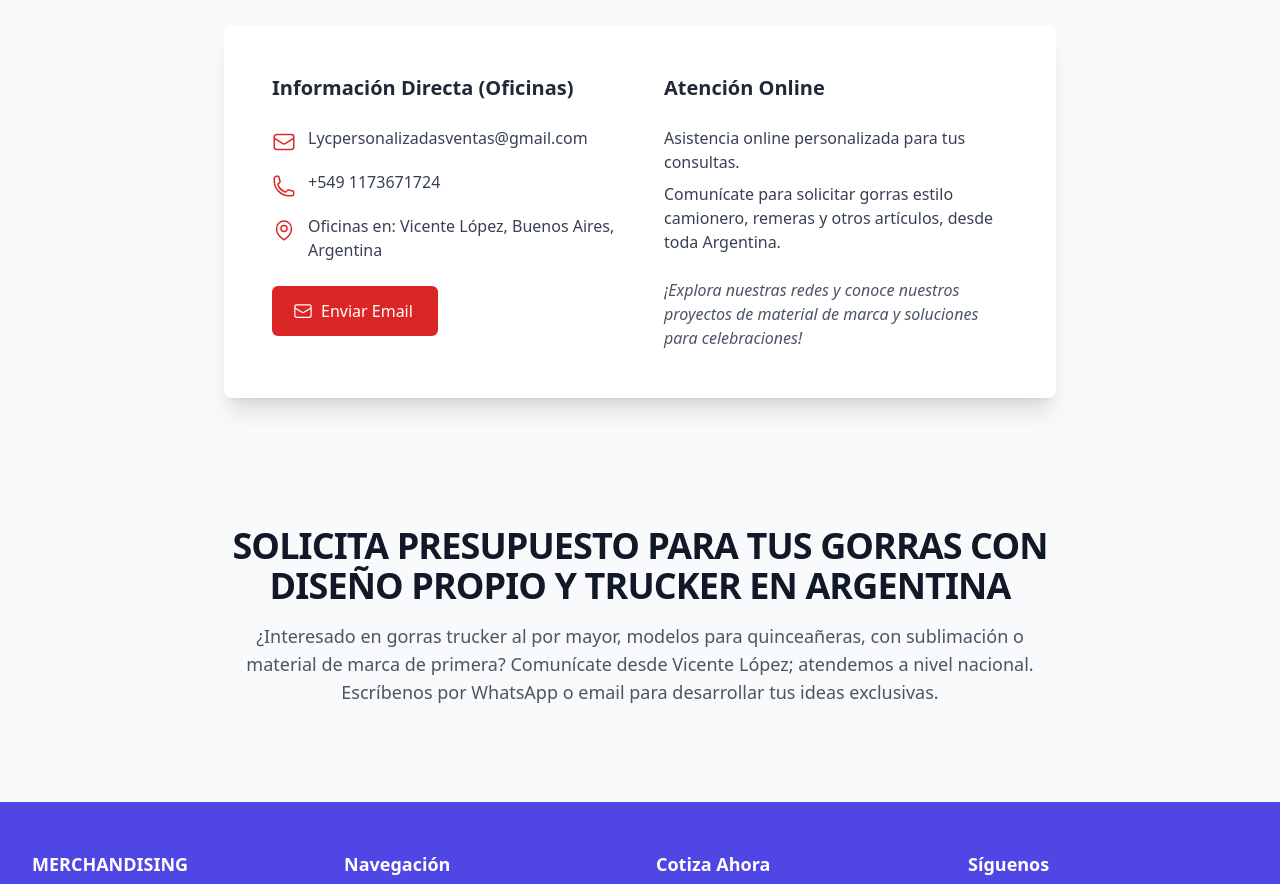
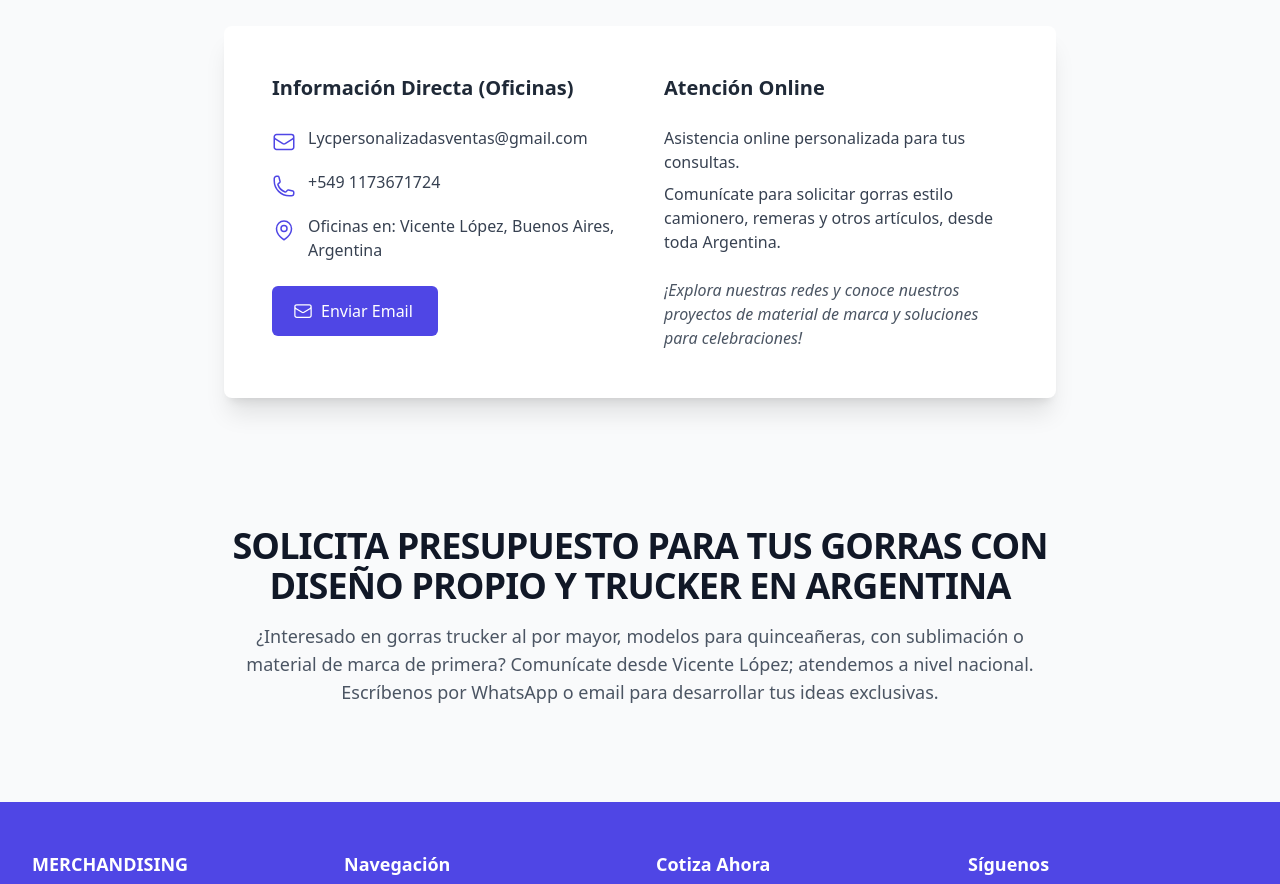
Before and after one commit to lycpersonalizadas/lycpersonalizadas, a React (Vite) app: page / in a window 1280 px wide. Shown: the part 4440-5324 px from the top of the page. Built offline with nearby package versions, Linux system fonts and the light colour scheme.

Commit message:
Add files via upload

```diff
--- a/components/ContactAndFooter.tsx
+++ b/components/ContactAndFooter.tsx
@@ -21,23 +21,23 @@ const ContactAndFooter: React.FC = () => {
                 <h3 className="text-xl font-semibold text-gray-800 mb-6">Información Directa (Oficinas)</h3>
                 <ul className="space-y-4">
                   <li className="flex items-start">
-                    <EnvelopeIcon className="h-6 w-6 text-red-600 flex-shrink-0 mr-3 mt-1" aria-hidden="true" />
+                    <EnvelopeIcon className="h-6 w-6 text-indigo-600 flex-shrink-0 mr-3 mt-1" aria-hidden="true" />
                     <div>
-                      <a href="mailto:Lycpersonalizadasventas@gmail.com" className="text-gray-700 hover:text-red-600 transition-colors">
+                      <a href="mailto:Lycpersonalizadasventas@gmail.com" className="text-gray-700 hover:text-indigo-600 transition-colors">
                         Lycpersonalizadasventas@gmail.com
                       </a>
                     </div>
                   </li>
                   <li className="flex items-start">
-                    <PhoneIcon className="h-6 w-6 text-red-600 flex-shrink-0 mr-3 mt-1" aria-hidden="true" />
+                    <PhoneIcon className="h-6 w-6 text-indigo-600 flex-shrink-0 mr-3 mt-1" aria-hidden="true" />
                     <div>
-                      <a href="tel:+5491173671724" className="text-gray-700 hover:text-red-600 transition-colors">
+                      <a href="tel:+5491173671724" className="text-gray-700 hover:text-indigo-600 transition-colors">
                         +549 1173671724
                       </a>
                     </div>
                   </li>
                   <li className="flex items-start">
-                    <MapPinIcon className="h-6 w-6 text-red-600 flex-shrink-0 mr-3 mt-1" aria-hidden="true" />
+                    <MapPinIcon className="h-6 w-6 text-indigo-600 flex-shrink-0 mr-3 mt-1" aria-hidden="true" />
                     <address className="text-gray-700 not-italic">
                       Oficinas en: Vicente López, Buenos Aires, Argentina
                     </address>
@@ -46,7 +46,7 @@ const ContactAndFooter: React.FC = () => {
                 <div className="mt-6">
                   <a
                     href="mailto:Lycpersonalizadasventas@gmail.com"
-                    className="inline-flex items-center justify-center px-6 py-3 border border-transparent text-base font-medium rounded-md text-white bg-red-600 hover:bg-red-700 focus:outline-none focus:ring-2 focus:ring-offset-2 focus:ring-red-500 transition-colors"
+                    className="inline-flex items-center justify-center px-6 py-3 border border-transparent text-base font-medium rounded-md text-white bg-indigo-600 hover:bg-indigo-700 focus:outline-none focus:ring-2 focus:ring-offset-2 focus:ring-indigo-500 transition-colors"
                   >
                     <EnvelopeIcon className="h-5 w-5 mr-2 -ml-1" aria-hidden="true" />
                     Enviar Email
--- a/index.html
+++ b/index.html
@@ -14,6 +14,15 @@
     scroll-behavior: smooth;
   }
 </style>
+<!-- Google tag (gtag.js) -->
+<script async src="https://www.googletagmanager.com/gtag/js?id=G-GRRJTC91YV"></script>
+<script>
+  window.dataLayer = window.dataLayer || [];
+  function gtag(){dataLayer.push(arguments);}
+  gtag('js', new Date());
+
+  gtag('config', 'G-GRRJTC91YV');
+</script>
 <script type="importmap">
 {
   "imports": {
```
